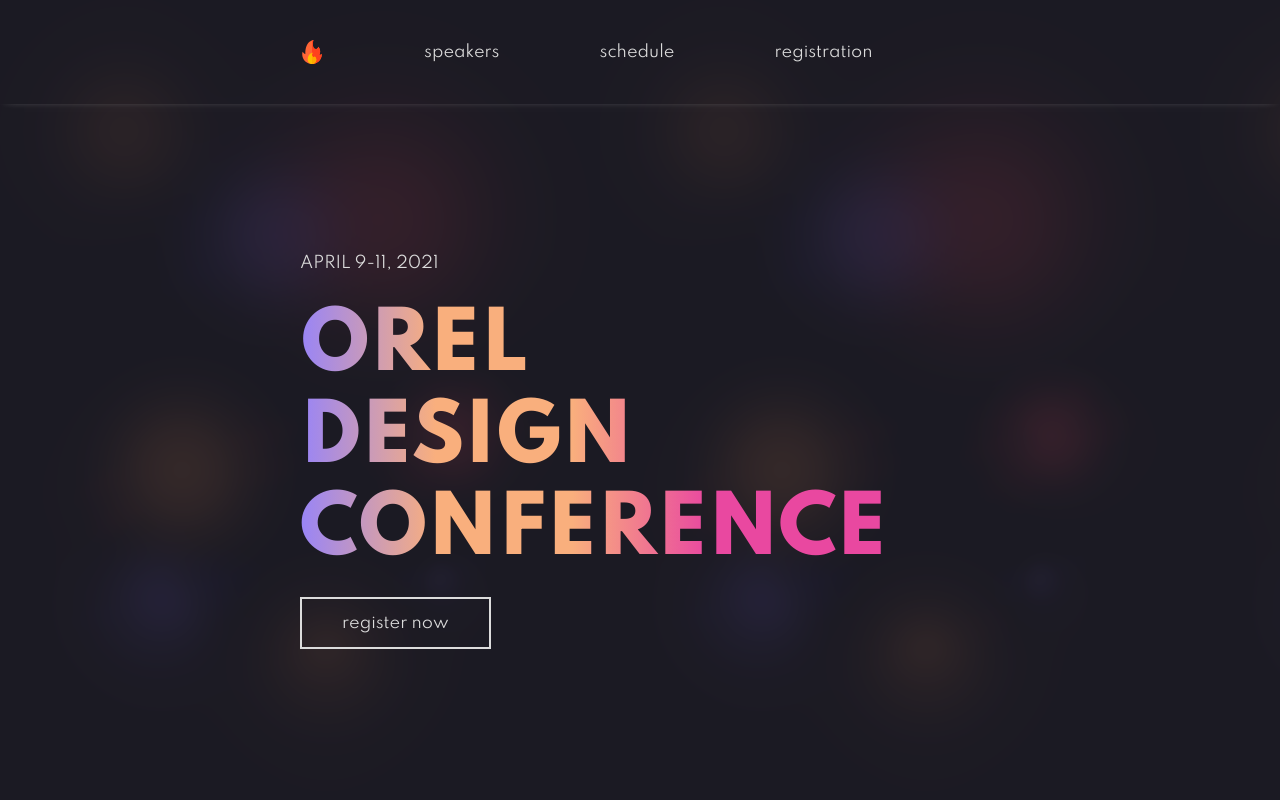
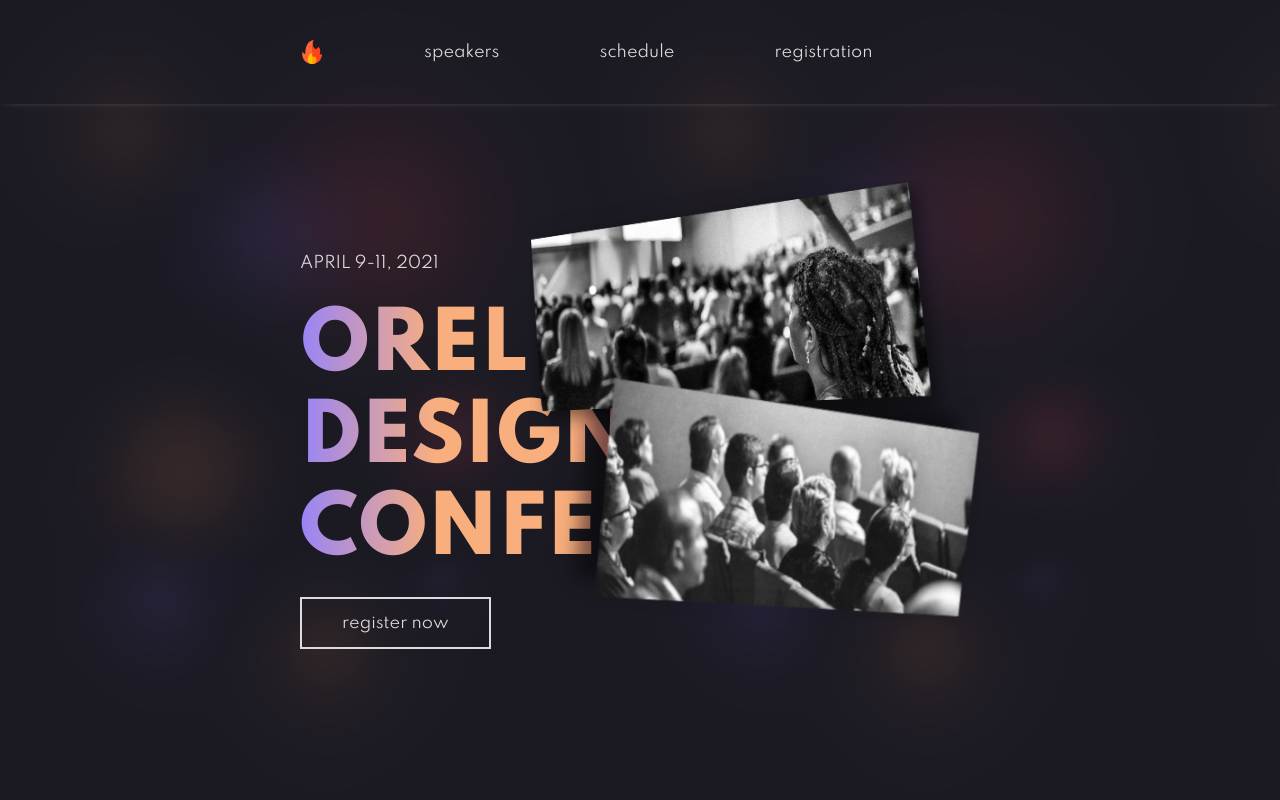
Before and after one commit to ns6630/conference-landing-page, a React (Create React App) app: page / in a window 1280 px wide. Shown: the top 800 px of the page. Built offline with nearby package versions, Linux system fonts and the light colour scheme.

Commit message:
Добавлен компонент для демонстрации набора карточек.

```diff
--- a/src/App.tsx
+++ b/src/App.tsx
@@ -27,6 +27,7 @@ import Schedule from "./components/Schedule";
 import ConferenceImg from "./components/ConferenceImg";
 import RegistrationRight from "./components/RegistrationRight";
 import Footer from "./components/Footer";
+import Composition from "./components/Composition";
 
 function App() {
   return (
@@ -43,6 +44,7 @@ function App() {
 
         <FirstSection>
           <Jumbotron date="april 9-11, 2021" title="orel design conference" />
+          <Composition />
         </FirstSection>
 
         <PageSection>
--- /dev/null
+++ b/src/components/Composition.tsx
@@ -0,0 +1,13 @@
+import styled from "styled-components";
+import img from "../static/img/cards.png";
+
+const Composition = styled.img.attrs(props => ({src: img}))`
+  position: absolute;
+  top: 0;
+  bottom: 0;
+  right: 300px;
+  margin: auto 0;
+  width: 450px;
+`;
+
+export default Composition;
```
Also changed, not shown: src/static/img/cards.png (added).
